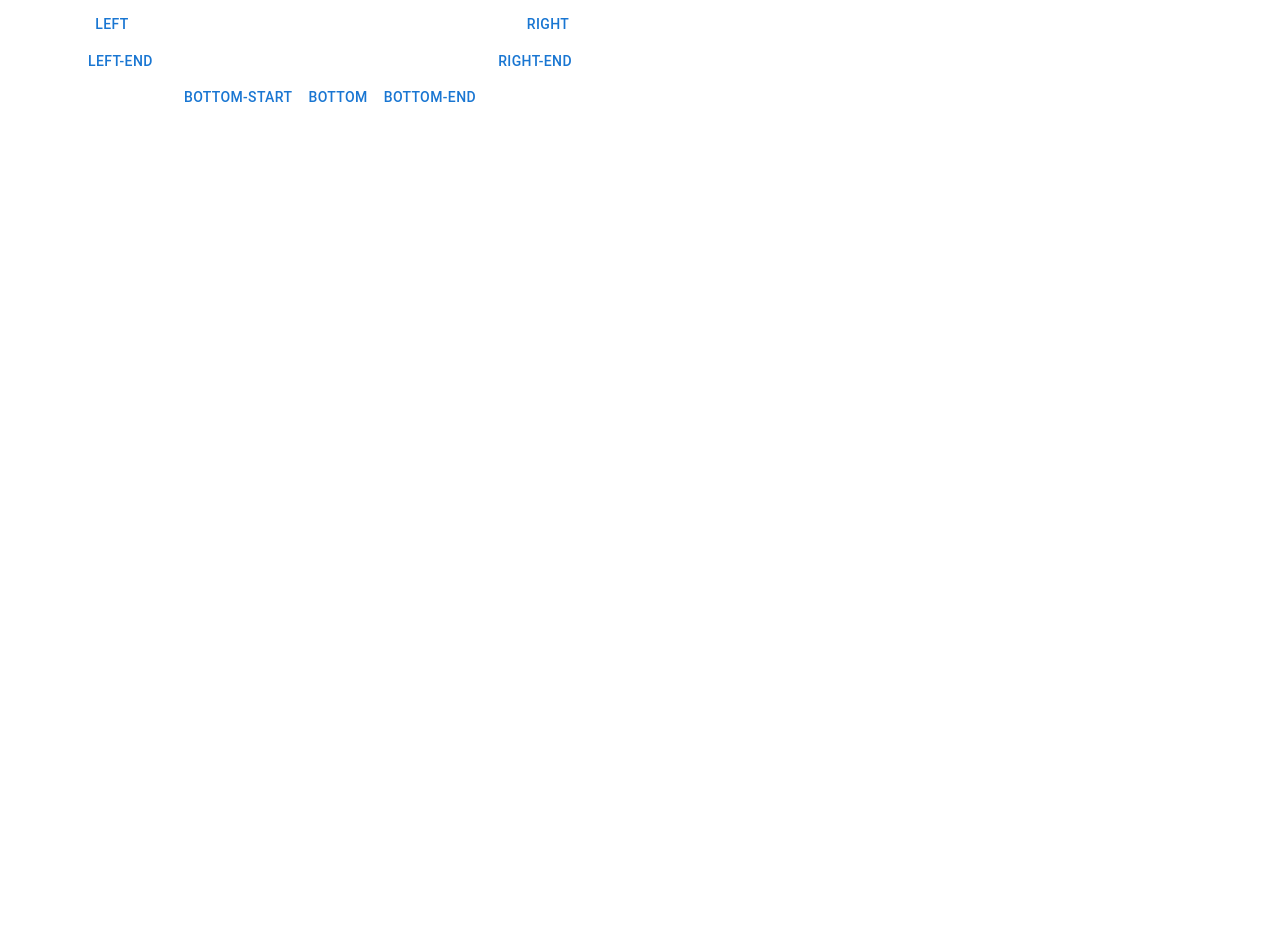
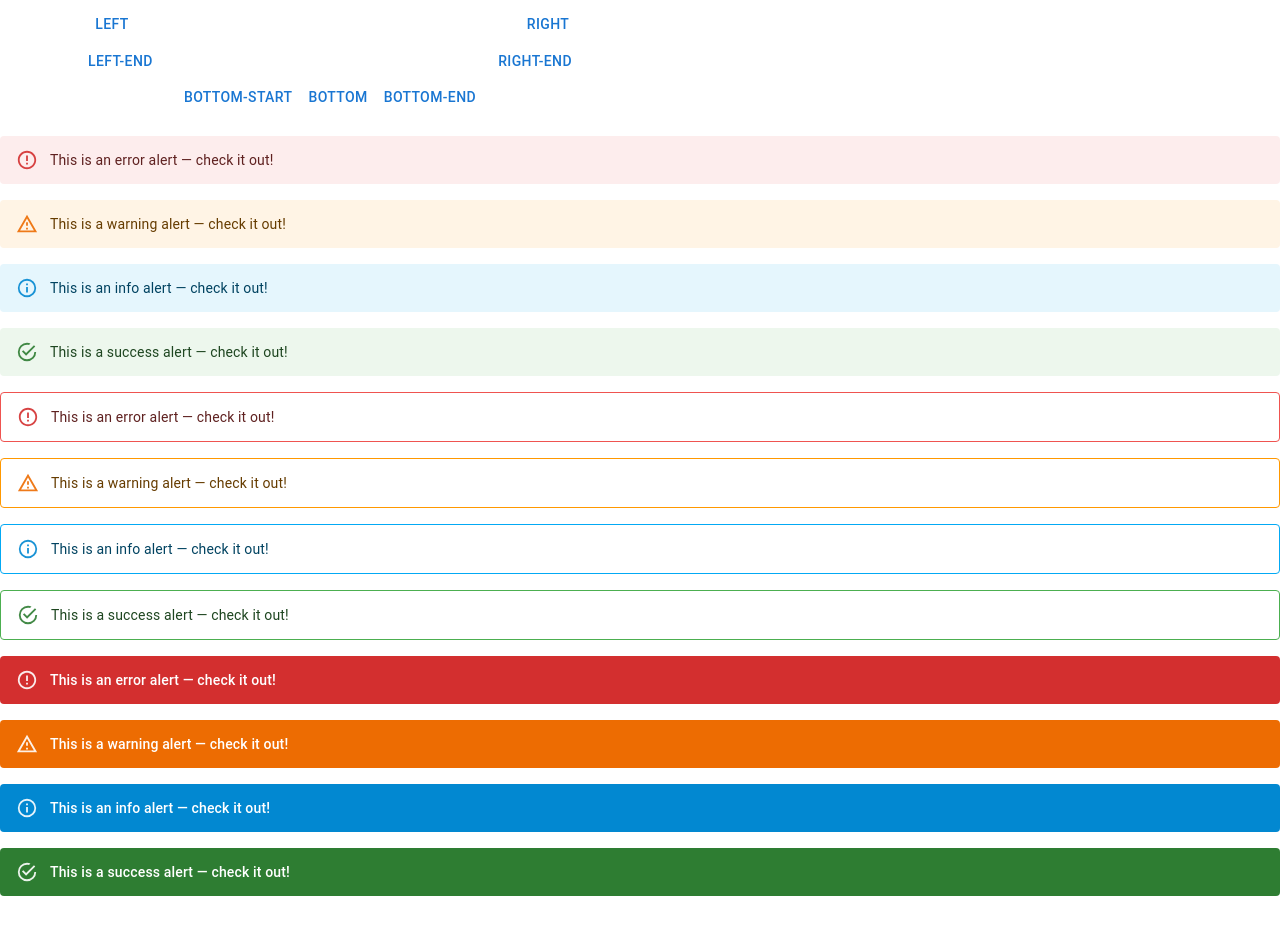
Before and after one commit to JaRcomGitHub/react-mui-base, a React (Create React App) app: page / in a window 1280 px wide. Shown: the part 2880-3814 px from the top of the page. Before the commit the page ends 3176 px from the top, so only its background shows below. Built offline with nearby package versions, Linux system fonts and the light colour scheme.

Commit message:
add Alert

```diff
--- /dev/null
+++ b/src/components/Alert.js
@@ -0,0 +1,38 @@
+import * as React from 'react';
+import Alert from '@mui/material/Alert';
+import Stack from '@mui/material/Stack';
+
+export default function BasicAlerts() {
+  return (
+    <Stack sx={{ width: '100%' }} spacing={2}>
+      <Alert severity="error">This is an error alert — check it out!</Alert>
+      <Alert severity="warning">This is a warning alert — check it out!</Alert>
+      <Alert severity="info">This is an info alert — check it out!</Alert>
+      <Alert severity="success">This is a success alert — check it out!</Alert>
+      <Alert variant="outlined" severity="error">
+        This is an error alert — check it out!
+      </Alert>
+      <Alert variant="outlined" severity="warning">
+        This is a warning alert — check it out!
+      </Alert>
+      <Alert variant="outlined" severity="info">
+        This is an info alert — check it out!
+      </Alert>
+      <Alert variant="outlined" severity="success">
+        This is a success alert — check it out!
+      </Alert>
+      <Alert variant="filled" severity="error">
+        This is an error alert — check it out!
+      </Alert>
+      <Alert variant="filled" severity="warning">
+        This is a warning alert — check it out!
+      </Alert>
+      <Alert variant="filled" severity="info">
+        This is an info alert — check it out!
+      </Alert>
+      <Alert variant="filled" severity="success">
+        This is a success alert — check it out!
+      </Alert>
+    </Stack>
+  );
+}
--- a/src/components/App.jsx
+++ b/src/components/App.jsx
@@ -44,6 +44,7 @@ import StickySubHeader from './StickySubHeader';
 import Customization from './Customization';
 import TableSortingAndSelecting from './TableSortingAndSelecting';
 import PositionedTooltips from './Tooltips';
+import Alert from './Alert';
 
 const label = { inputProps: { 'aria-label': 'Checkbox demo' } };
 
@@ -266,6 +267,7 @@ export const App = () => {
       <br />
       <PositionedTooltips />
       <br />
+      <Alert />
       <br />
       <br />
       <br />
```
